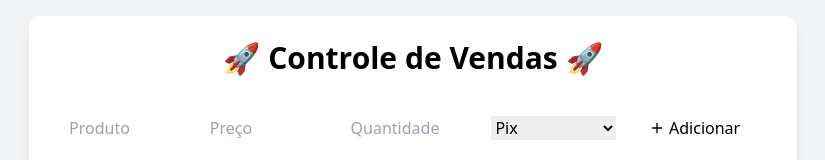
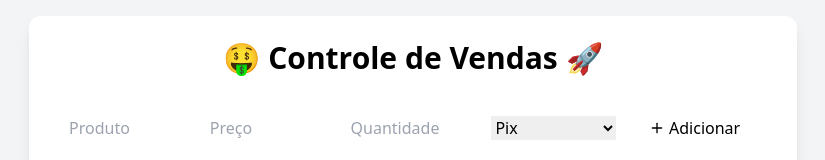
Before and after one commit to renato086/Vendas, a React (Vite) app: page / in a window 1280 px wide. Shown: the top 160 px of the page, without its empty margins (227-1052 px from the left). Built offline with nearby package versions, Linux system fonts and the light colour scheme.

Commit message:
Update ControleVendasApp.jsx

```diff
--- a/src/ControleVendasApp.jsx
+++ b/src/ControleVendasApp.jsx
@@ -38,7 +38,7 @@ export default function ControleVendasApp() {
   return (
     <div className="min-h-screen bg-gray-100 p-4">
       <div className="max-w-3xl mx-auto bg-white rounded-xl p-6 shadow-lg space-y-6">
-        <h1 className="text-3xl font-bold text-center">🚀 Controle de Vendas 🚀</h1>
+        <h1 className="text-3xl font-bold text-center">🤑 Controle de Vendas 🚀</h1>
 
         <Card>
           <CardContent className="p-4">
```
